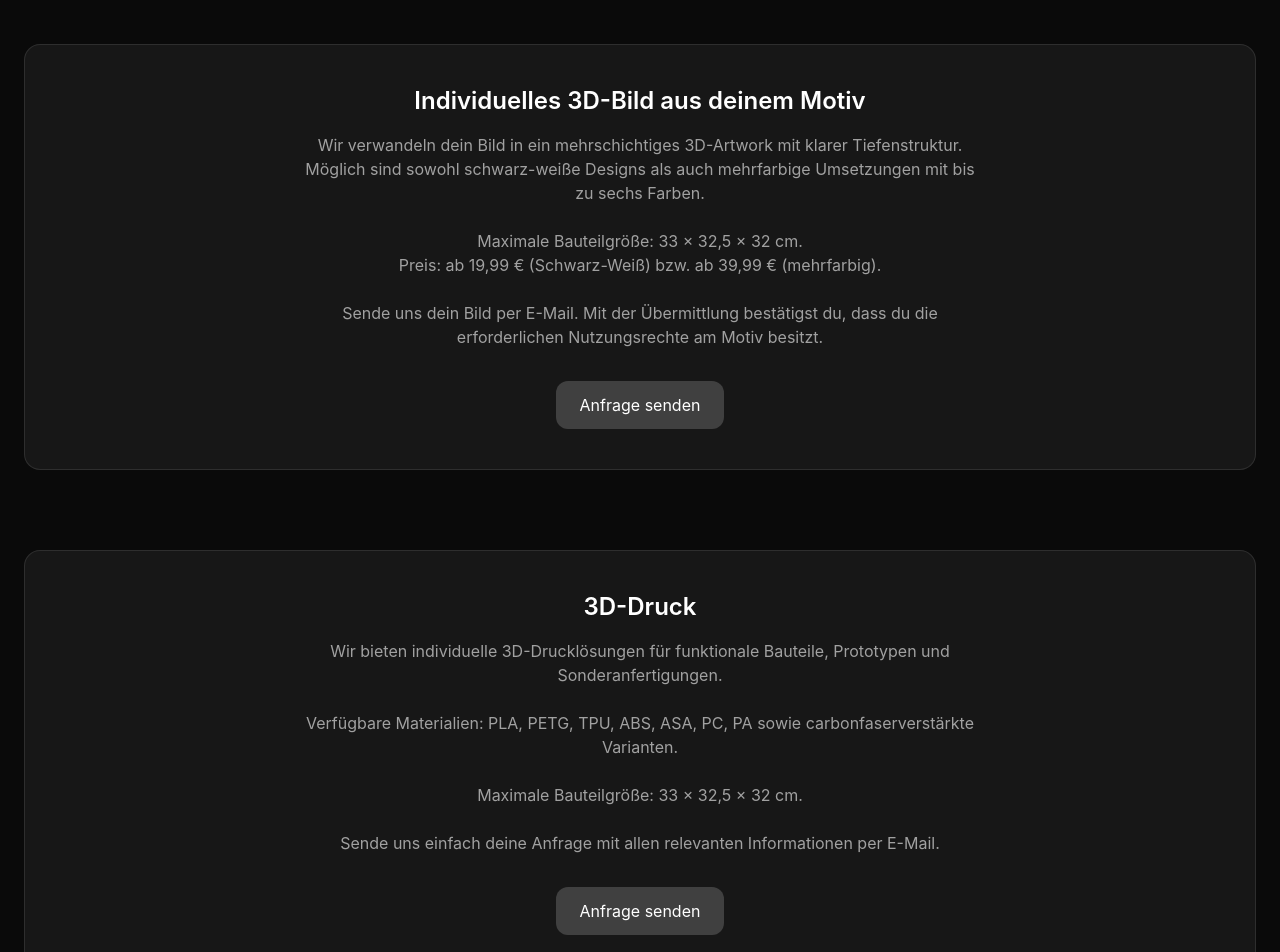
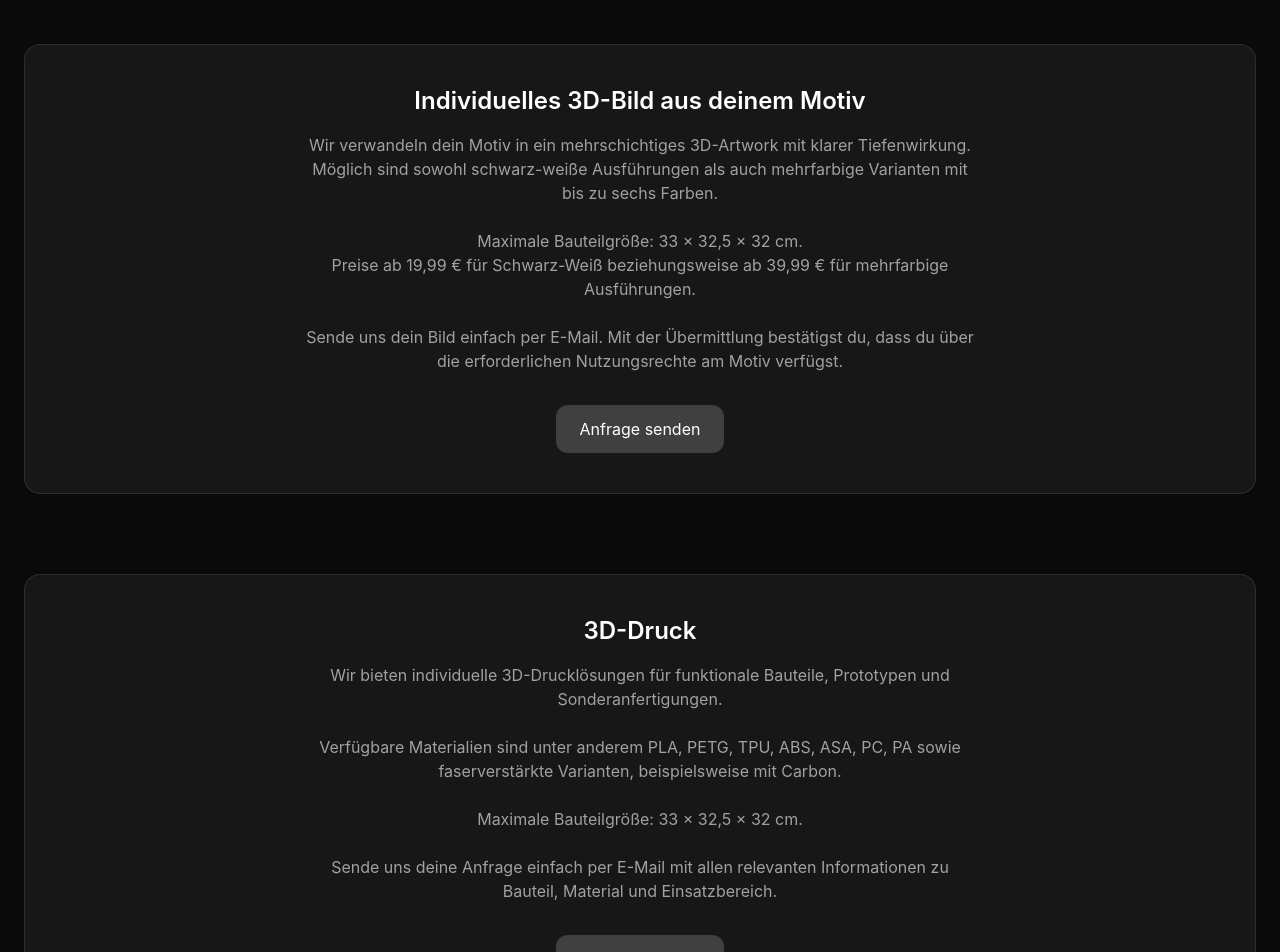
Before and after one commit to WernerG98/glueck-engineering, a React (Vite) app: page / in a window 1280 px wide. Shown: the part 1240-2192 px from the top of the page. Built offline with nearby package versions, Linux system fonts and the light colour scheme.

Commit message:
Update App.jsx

```diff
--- a/src/App.jsx
+++ b/src/App.jsx
@@ -7,7 +7,7 @@ export default function GlueckEngineeringWebsite() {
     {
       name: "Führung für Blende / unterer Kühlergrill VW T4 (langer Vorderwagen)",
       imageType: "comingSoon",
-      text: "Passgenaue Führung für den unteren Kühlergrill beim VW T4.",
+      text: "Passgenaue Führung für den unteren Kühlergrill des VW T4 mit langem Vorderwagen.",
     },
   ];
 
@@ -33,7 +33,7 @@ ${itemName}
 Name:
 E-Mail:
 
-Weitere Infos:
+Weitere Informationen:
 
 Viele Grüße`;
 
@@ -51,9 +51,9 @@ Name:
 E-Mail:
 
 Was soll gedruckt werden?
-Material:
+Gewünschtes Material:
 Einsatzbereich:
-Weitere Infos:
+Weitere Informationen:
 
 Viele Grüße`;
 
@@ -125,7 +125,7 @@ Viele Grüße`;
 
           <p className="mt-6 max-w-2xl text-neutral-400">
             Individuelle Fertigteile, 3D-Artworks und technische
-            3D-Drucklösungen.
+            3D-Drucklösungen aus einer Hand.
           </p>
         </section>
 
@@ -165,16 +165,21 @@ Viele Grüße`;
             </h2>
 
             <p className="mt-4 max-w-2xl mx-auto text-neutral-400">
-              Wir verwandeln dein Bild in ein mehrschichtiges 3D-Artwork mit
-              klarer Tiefenstruktur. Möglich sind sowohl schwarz-weiße Designs
-              als auch mehrfarbige Umsetzungen mit bis zu sechs Farben.
-              <br /><br />
+              Wir verwandeln dein Motiv in ein mehrschichtiges 3D-Artwork mit
+              klarer Tiefenwirkung. Möglich sind sowohl schwarz-weiße
+              Ausführungen als auch mehrfarbige Varianten mit bis zu sechs
+              Farben.
+              <br />
+              <br />
               Maximale Bauteilgröße: 33 × 32,5 × 32 cm.
               <br />
-              Preis: ab 19,99 € (Schwarz-Weiß) bzw. ab 39,99 € (mehrfarbig).
-              <br /><br />
-              Sende uns dein Bild per E-Mail. Mit der Übermittlung bestätigst du,
-              dass du die erforderlichen Nutzungsrechte am Motiv besitzt.
+              Preise ab 19,99 € für Schwarz-Weiß beziehungsweise ab 39,99 € für
+              mehrfarbige Ausführungen.
+              <br />
+              <br />
+              Sende uns dein Bild einfach per E-Mail. Mit der Übermittlung
+              bestätigst du, dass du über die erforderlichen Nutzungsrechte am
+              Motiv verfügst.
             </p>
 
             <a
@@ -192,16 +197,20 @@ Viele Grüße`;
             <h2 className="text-2xl font-semibold">3D-Druck</h2>
 
             <p className="mt-4 max-w-2xl mx-auto text-neutral-400">
-              Wir bieten individuelle 3D-Drucklösungen für funktionale Bauteile,
-              Prototypen und Sonderanfertigungen.
-              <br /><br />
-              Verfügbare Materialien: PLA, PETG, TPU, ABS, ASA, PC, PA sowie
-              carbonfaserverstärkte Varianten.
-              <br /><br />
+              Wir bieten individuelle 3D-Drucklösungen für funktionale
+              Bauteile, Prototypen und Sonderanfertigungen.
+              <br />
+              <br />
+              Verfügbare Materialien sind unter anderem PLA, PETG, TPU, ABS,
+              ASA, PC, PA sowie faserverstärkte Varianten, beispielsweise mit
+              Carbon.
+              <br />
+              <br />
               Maximale Bauteilgröße: 33 × 32,5 × 32 cm.
-              <br /><br />
-              Sende uns einfach deine Anfrage mit allen relevanten Informationen
-              per E-Mail.
+              <br />
+              <br />
+              Sende uns deine Anfrage einfach per E-Mail mit allen relevanten
+              Informationen zu Bauteil, Material und Einsatzbereich.
             </p>
 
             <a
```
